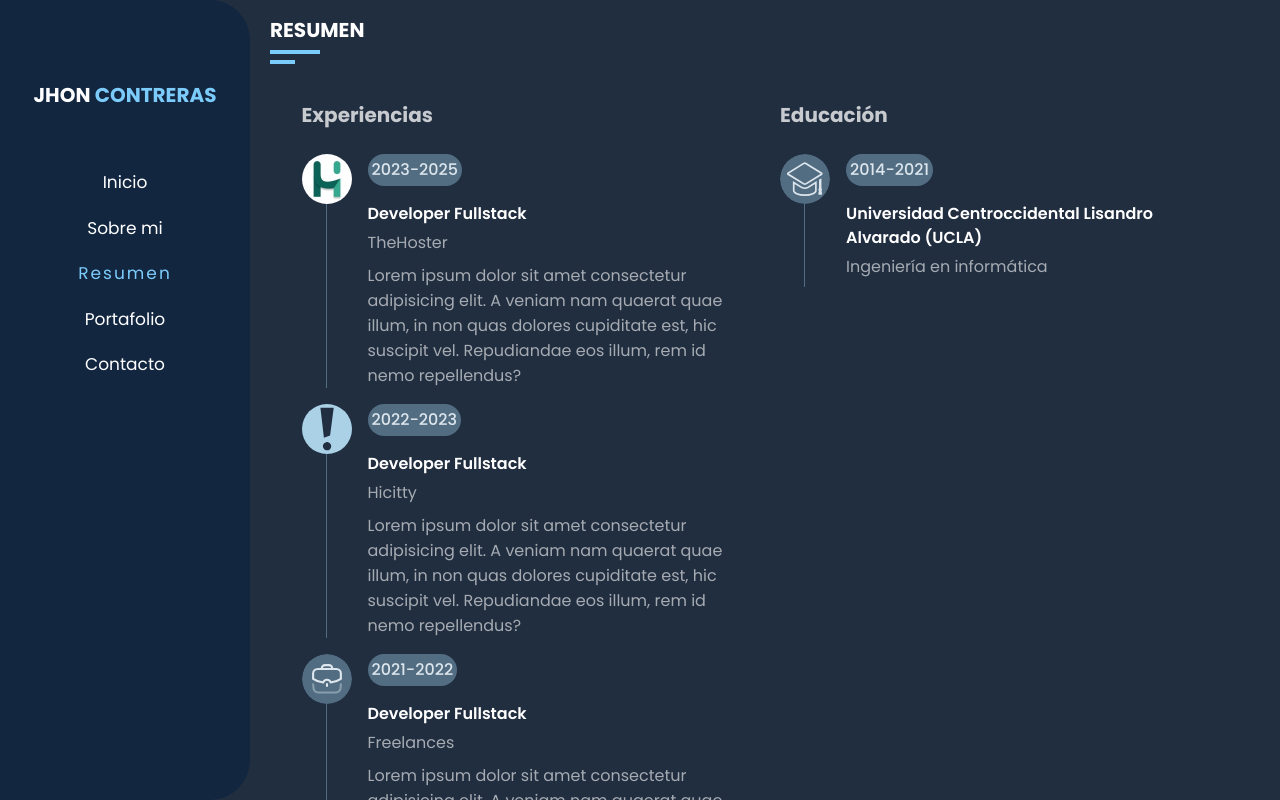
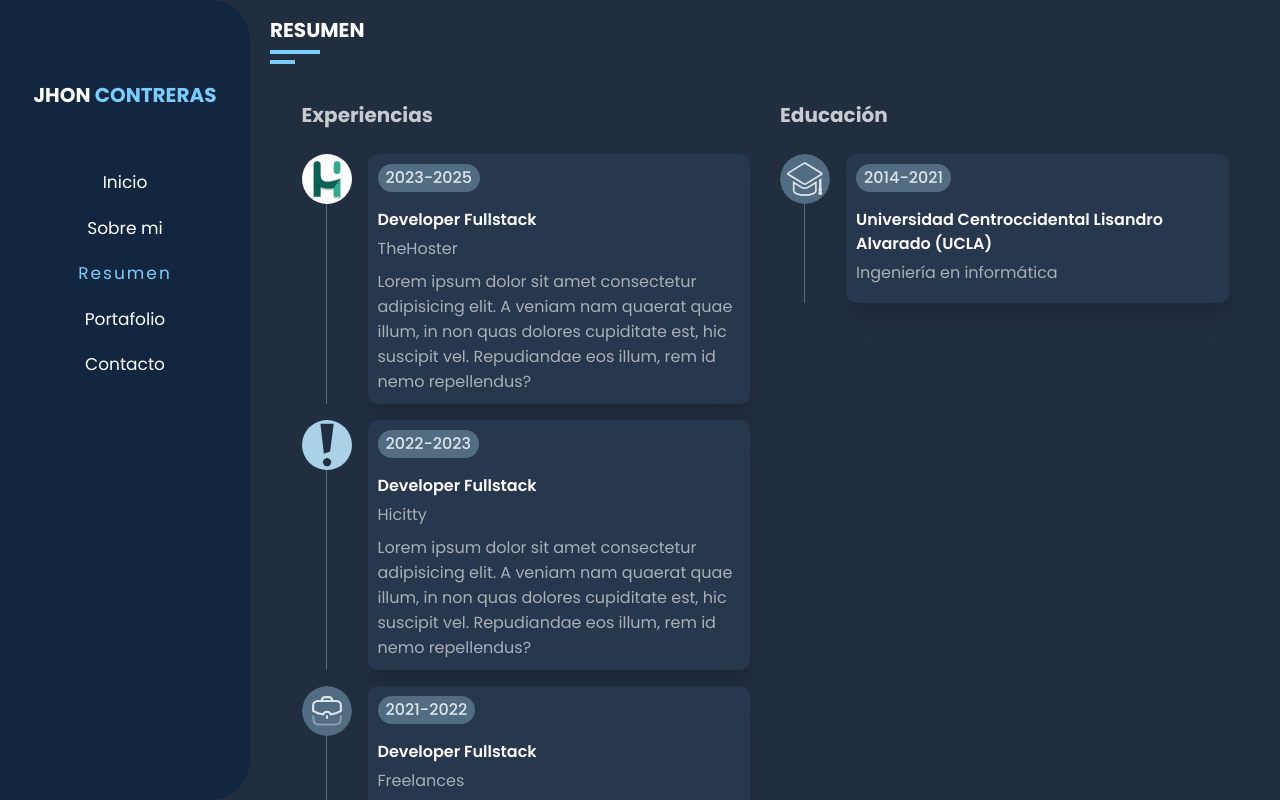
Before and after one commit to jhjacoz96/portafolio, a Vue app: page /experience in a window 1280 px wide. Shown: the top 800 px of the page. Built offline with nearby package versions, Linux system fonts and the light colour scheme; a web font is replaced by a local one.

Commit message:
feat: shadow in card items resume

```diff
--- a/src/pages/section/Experience.vue
+++ b/src/pages/section/Experience.vue
@@ -29,7 +29,10 @@
                             </div>
                             <div class="timeline-line flex-1"></div>
                         </div>
-                        <div class="card-resume__content bg-[var()]">
+                        <div
+                            class="card-resume__content bg-[var(--color-blue-dark)] rounded-[10px] p-4 shadow-xl"
+                            ref="cardResumeRef"
+                        >
                             <div class="mb-[16px]">
                                 <span class="tag">
                                     {{ item.time }}
@@ -97,20 +100,47 @@ export default {
                         },
                     ],
                 },
-            ]
+            ],
+            cards: [1, 2, 3, 4],
         }
+    },
+    mounted() {
+        this.$nextTick(() => {
+            const observer = new IntersectionObserver(
+                (entries) => {
+                    entries.forEach((entry) => {
+                    const el = entry.target;
+                    if (entry.isIntersecting) {
+                        el.classList.remove('animate-out-view');
+                        el.classList.add('animate-in-view');
+                    } else {
+                        el.classList.remove('animate-in-view');
+                        el.classList.add('animate-out-view');
+                    }
+                    });
+                },
+                {
+                    threshold: 0.1,
+                }
+            );
+            this.$refs.cardResumeRef.forEach((el) => observer.observe(el));
+        });
     }
 }
 </script>
 
 <style lang="scss" scoped>
+.card-resume__content  {
+    opacity: 0;
+    transform: translateX(100px);
+}
 .timeline-line {
     border-right: 1px solid var(--color-blue-medium);
     width: 50%;
 }
 .tag {
     display: inline-block;
-    padding: 0.4rem;
+    padding: 0.2rem 0.8rem;
     background: var(--color-blue-medium);
     color: var(--secondary-color);
     border-radius: 20px;
```
